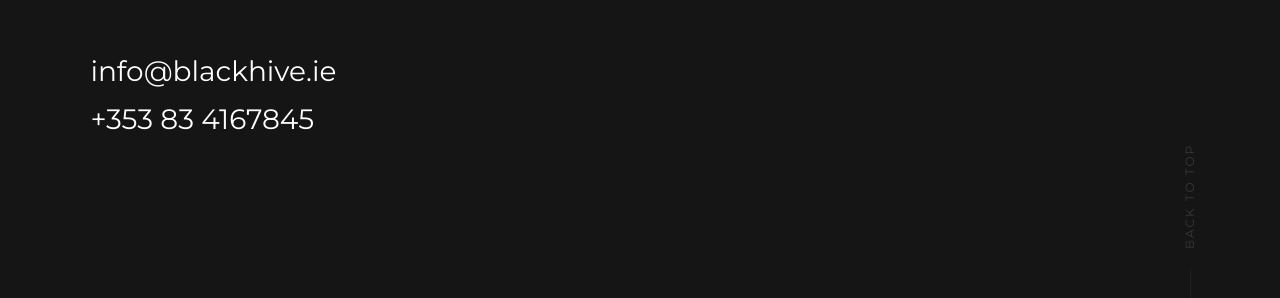
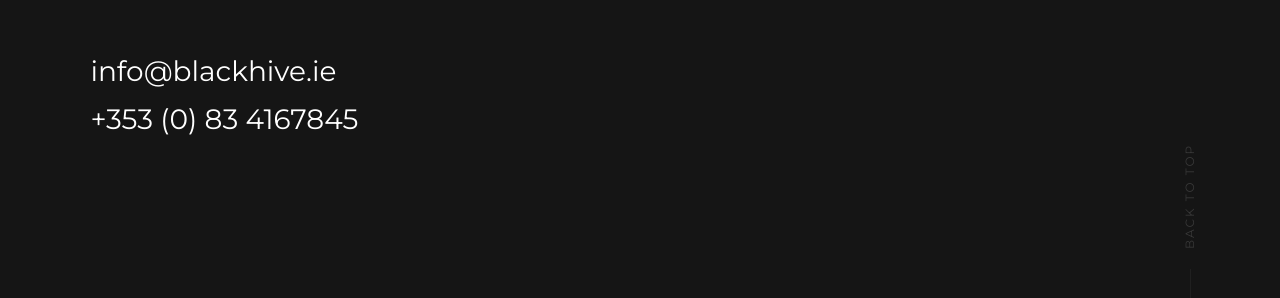
Before and after one commit to maxymo/blackhive-jekyll, a Jekyll site: the page built from index.html, in a window 1280 px wide and 900 px high, scrolled down 3647 px. Shown: the part 401-699 px from the top of the window. Built offline with Jekyll 4.4.1, drawn with Linux system fonts in a browser that asks for light colours.

Commit message:
update phone

```diff
--- a/_layouts/home.html
+++ b/_layouts/home.html
@@ -288,7 +288,7 @@
 
                 <ul class="contact-list">
                     <li><a href="mailto:info@blackhive.ie">info@blackhive.ie</a></li>
-                    <li><a href="tel:00353-83-4167845">+353 83 4167845</a></li>
+                    <li><a href="tel:00353-83-4167845">+353 (0) 83 4167845</a></li>
                 </ul>
             </div>
 
```
